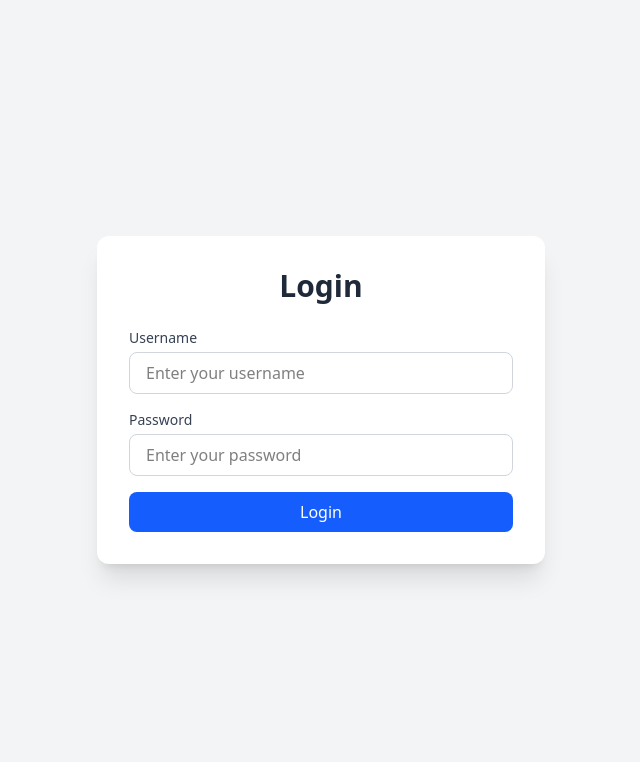
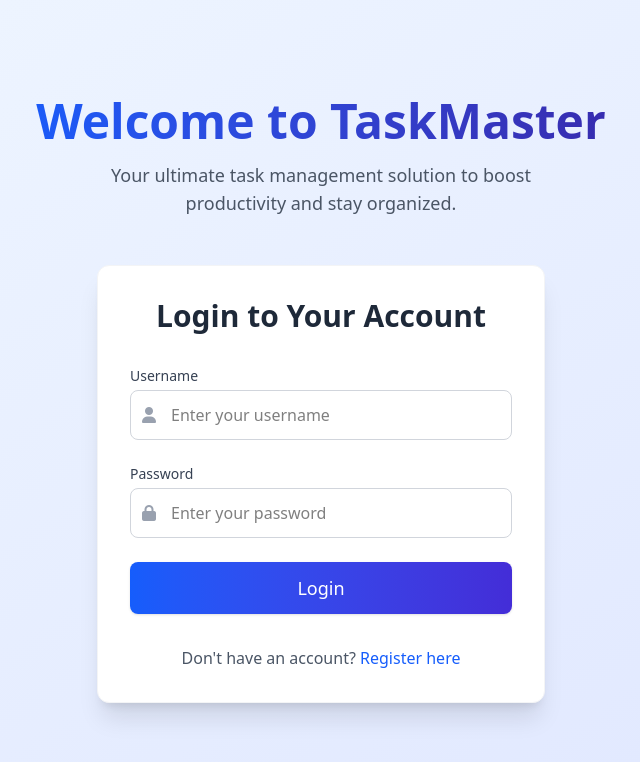
Before and after one commit to Gideon-Buba/task-project, a React (Vite) app in the folder frontend/: page /login in a window 1280 px wide. Shown: the top 762 px of the page, without its empty margins (319-959 px from the left). Built offline with nearby package versions, Linux system fonts and the light colour scheme.

Commit message:
login and register wip

```diff
--- a/frontend/src/pages/LoginPage.tsx
+++ b/frontend/src/pages/LoginPage.tsx
@@ -1,6 +1,6 @@
 import React, { useState } from "react";
 import { motion } from "framer-motion";
-import { useNavigate } from "react-router-dom";
+import { useNavigate, Link } from "react-router-dom";
 import { login } from "../api/authApi";
 
 const Login: React.FC = () => {
@@ -18,7 +18,7 @@ const Login: React.FC = () => {
     try {
       const { token } = await login({ username, password });
       localStorage.setItem("token", token); // Store JWT token
-      navigate("/dashboard"); // Redirect to dashboard
+      navigate("/dashboard");
     } catch {
       setError("Invalid username or password");
     } finally {
@@ -27,65 +27,120 @@ const Login: React.FC = () => {
   };
 
   return (
-    <div className="min-h-screen flex items-center justify-center bg-gray-100">
+    <div className="min-h-screen flex items-center justify-center bg-gradient-to-br from-blue-50 to-indigo-100">
+      <div className="w-full max-w-2xl mx-auto px-4">
+        <motion.div
+          initial={{ opacity: 0, y: -20 }}
+          animate={{ opacity: 1, y: 0 }}
+          transition={{ duration: 0.5 }}
+          className="text-center mb-12"
+        >
+          <h1 className="text-5xl font-extrabold text-transparent bg-clip-text bg-gradient-to-r from-blue-600 to-indigo-800 mb-4">
+            Welcome to TaskMaster
+          </h1>
+          <p className="text-lg text-gray-600 max-w-md mx-auto">
+            Your ultimate task management solution to boost productivity and
+            stay organized.
+          </p>
+        </motion.div>
+
         <motion.div
           initial={{ opacity: 0, scale: 0.9 }}
           animate={{ opacity: 1, scale: 1 }}
-        transition={{ duration: 0.5 }}
-        className="bg-white rounded-xl p-8 w-full max-w-md shadow-xl"
+          transition={{ duration: 0.5, delay: 0.2 }}
+          className="bg-white rounded-xl p-8 w-full max-w-md mx-auto shadow-xl border border-gray-100"
         >
-        <h2 className="text-3xl font-bold text-gray-800 mb-6 text-center">
-          Login
+          <h2 className="text-3xl font-bold text-gray-800 mb-8 text-center">
+            Login to Your Account
           </h2>
+
           {error && (
             <motion.div
-            initial={{ opacity: 0 }}
-            animate={{ opacity: 1 }}
-            className="mb-4 p-3 bg-red-100 text-red-600 rounded-lg text-center"
+              initial={{ opacity: 0, y: -10 }}
+              animate={{ opacity: 1, y: 0 }}
+              className="mb-6 p-4 bg-red-50 text-red-600 rounded-lg text-center border border-red-100"
             >
-            {error}
+              <div className="flex items-center justify-center">
+                <i className="fas fa-exclamation-circle mr-2"></i>
+                <span>{error}</span>
+              </div>
             </motion.div>
           )}
-        <form onSubmit={handleLogin} className="space-y-4">
-          <div>
-            <label className="block text-sm font-medium text-gray-700 mb-1">
+
+          <form onSubmit={handleLogin} className="space-y-6">
+            <div className="space-y-1">
+              <label className="block text-sm font-medium text-gray-700">
                 Username
               </label>
+              <div className="relative">
+                <div className="absolute inset-y-0 left-0 pl-3 flex items-center pointer-events-none">
+                  <i className="fas fa-user text-gray-400"></i>
+                </div>
                 <input
                   type="text"
                   value={username}
                   onChange={(e) => setUsername(e.target.value)}
-              className="w-full px-4 py-2 border border-gray-300 rounded-lg focus:outline-none focus:ring-2 focus:ring-blue-500"
+                  className="w-full pl-10 px-4 py-3 border border-gray-300 rounded-lg focus:outline-none focus:ring-2 focus:ring-blue-500 focus:border-blue-500 transition"
                   placeholder="Enter your username"
                   required
                 />
               </div>
-          <div>
-            <label className="block text-sm font-medium text-gray-700 mb-1">
+            </div>
+
+            <div className="space-y-1">
+              <label className="block text-sm font-medium text-gray-700">
                 Password
               </label>
+              <div className="relative">
+                <div className="absolute inset-y-0 left-0 pl-3 flex items-center pointer-events-none">
+                  <i className="fas fa-lock text-gray-400"></i>
+                </div>
                 <input
                   type="password"
                   value={password}
                   onChange={(e) => setPassword(e.target.value)}
-              className="w-full px-4 py-2 border border-gray-300 rounded-lg focus:outline-none focus:ring-2 focus:ring-blue-500"
+                  className="w-full pl-10 px-4 py-3 border border-gray-300 rounded-lg focus:outline-none focus:ring-2 focus:ring-blue-500 focus:border-blue-500 transition"
                   placeholder="Enter your password"
                   required
                 />
               </div>
+            </div>
+
             <motion.button
               type="submit"
-            whileHover={{ scale: 1.05 }}
-            whileTap={{ scale: 0.95 }}
+              whileHover={{ scale: 1.02 }}
+              whileTap={{ scale: 0.98 }}
               disabled={isLoading}
-            className={`w-full px-4 py-2 bg-blue-600 text-white rounded-lg hover:bg-blue-700 transition ${
-              isLoading ? "opacity-50 cursor-not-allowed" : ""
+              className={`w-full px-4 py-3 bg-gradient-to-r from-blue-600 to-indigo-700 text-white rounded-lg font-medium text-lg shadow-sm hover:shadow-md transition-all ${
+                isLoading
+                  ? "opacity-70 cursor-not-allowed"
+                  : "hover:from-blue-700 hover:to-indigo-800"
               }`}
             >
-            {isLoading ? "Logging in..." : "Login"}
+              {isLoading ? (
+                <div className="flex items-center justify-center">
+                  <div className="animate-spin rounded-full h-5 w-5 border-b-2 border-white mr-2"></div>
+                  <span>Logging in...</span>
+                </div>
+              ) : (
+                "Login"
+              )}
             </motion.button>
           </form>
+
+          <div className="mt-8 text-center">
+            <p className="text-gray-600">
+              Don't have an account?{" "}
+              <Link
+                to="/register"
+                className="text-blue-600 hover:text-blue-800 font-medium transition"
+              >
+                Register here
+              </Link>
+            </p>
+          </div>
         </motion.div>
+      </div>
     </div>
   );
 };
--- a/frontend/src/pages/RegisterPage.tsx
+++ b/frontend/src/pages/RegisterPage.tsx
@@ -1,6 +1,7 @@
 import React, { useState } from "react";
+import { motion } from "framer-motion";
+import { useNavigate, Link } from "react-router-dom";
 import { register } from "../api/authApi";
-import { useNavigate } from "react-router-dom";
 
 const Register: React.FC = () => {
   const [username, setUsername] = useState("");
@@ -18,48 +19,126 @@ const Register: React.FC = () => {
       await register({ username, password });
       navigate("/login");
     } catch {
-      setError("Registration failed");
+      setError("Registration failed. Please try a different username.");
     } finally {
       setIsLoading(false);
     }
   };
 
   return (
-    <div className="min-h-screen flex items-center justify-center bg-gray-100">
-      <div className="bg-white p-8 rounded-xl shadow-xl w-full max-w-md">
-        <h2 className="text-3xl font-bold mb-6 text-center">Register</h2>
+    <div className="min-h-screen flex items-center justify-center bg-gradient-to-br from-blue-50 to-indigo-100">
+      <div className="w-full max-w-2xl mx-auto px-4">
+        <motion.div
+          initial={{ opacity: 0, y: -20 }}
+          animate={{ opacity: 1, y: 0 }}
+          transition={{ duration: 0.5 }}
+          className="text-center mb-12"
+        >
+          <h1 className="text-5xl font-extrabold text-transparent bg-clip-text bg-gradient-to-r from-blue-600 to-indigo-800 mb-4">
+            Welcome to TaskMaster
+          </h1>
+          <p className="text-lg text-gray-600 max-w-md mx-auto">
+            Create your account to start organizing your tasks and boosting your
+            productivity.
+          </p>
+        </motion.div>
+
+        <motion.div
+          initial={{ opacity: 0, scale: 0.9 }}
+          animate={{ opacity: 1, scale: 1 }}
+          transition={{ duration: 0.5, delay: 0.2 }}
+          className="bg-white rounded-xl p-8 w-full max-w-md mx-auto shadow-xl border border-gray-100"
+        >
+          <h2 className="text-3xl font-bold text-gray-800 mb-8 text-center">
+            Create Your Account
+          </h2>
+
           {error && (
-          <div className="mb-4 p-3 bg-red-100 text-red-600 rounded-lg text-center">
-            {error}
+            <motion.div
+              initial={{ opacity: 0, y: -10 }}
+              animate={{ opacity: 1, y: 0 }}
+              className="mb-6 p-4 bg-red-50 text-red-600 rounded-lg text-center border border-red-100"
+            >
+              <div className="flex items-center justify-center">
+                <i className="fas fa-exclamation-circle mr-2"></i>
+                <span>{error}</span>
               </div>
+            </motion.div>
           )}
-        <form onSubmit={handleRegister} className="space-y-4">
+
+          <form onSubmit={handleRegister} className="space-y-6">
+            <div className="space-y-1">
+              <label className="block text-sm font-medium text-gray-700">
+                Username
+              </label>
+              <div className="relative">
+                <div className="absolute inset-y-0 left-0 pl-3 flex items-center pointer-events-none">
+                  <i className="fas fa-user text-gray-400"></i>
+                </div>
                 <input
                   type="text"
-            placeholder="Username"
-            className="w-full px-4 py-2 border border-gray-300 rounded-lg"
                   value={username}
                   onChange={(e) => setUsername(e.target.value)}
+                  className="w-full pl-10 px-4 py-3 border border-gray-300 rounded-lg focus:outline-none focus:ring-2 focus:ring-blue-500 focus:border-blue-500 transition"
+                  placeholder="Choose a username"
                   required
                 />
+              </div>
+            </div>
+
+            <div className="space-y-1">
+              <label className="block text-sm font-medium text-gray-700">
+                Password
+              </label>
+              <div className="relative">
+                <div className="absolute inset-y-0 left-0 pl-3 flex items-center pointer-events-none">
+                  <i className="fas fa-lock text-gray-400"></i>
+                </div>
                 <input
                   type="password"
-            placeholder="Password"
-            className="w-full px-4 py-2 border border-gray-300 rounded-lg"
                   value={password}
                   onChange={(e) => setPassword(e.target.value)}
+                  className="w-full pl-10 px-4 py-3 border border-gray-300 rounded-lg focus:outline-none focus:ring-2 focus:ring-blue-500 focus:border-blue-500 transition"
+                  placeholder="Create a password"
                   required
                 />
-          <button
+              </div>
+            </div>
+
+            <motion.button
               type="submit"
+              whileHover={{ scale: 1.02 }}
+              whileTap={{ scale: 0.98 }}
               disabled={isLoading}
-            className={`w-full bg-blue-600 text-white py-2 rounded-lg hover:bg-blue-700 transition ${
-              isLoading ? "opacity-50 cursor-not-allowed" : ""
+              className={`w-full px-4 py-3 bg-gradient-to-r from-blue-600 to-indigo-700 text-white rounded-lg font-medium text-lg shadow-sm hover:shadow-md transition-all ${
+                isLoading
+                  ? "opacity-70 cursor-not-allowed"
+                  : "hover:from-blue-700 hover:to-indigo-800"
               }`}
             >
-            {isLoading ? "Registering..." : "Register"}
-          </button>
+              {isLoading ? (
+                <div className="flex items-center justify-center">
+                  <div className="animate-spin rounded-full h-5 w-5 border-b-2 border-white mr-2"></div>
+                  <span>Creating account...</span>
+                </div>
+              ) : (
+                "Register"
+              )}
+            </motion.button>
           </form>
+
+          <div className="mt-8 text-center">
+            <p className="text-gray-600">
+              Already have an account?{" "}
+              <Link
+                to="/login"
+                className="text-blue-600 hover:text-blue-800 font-medium transition"
+              >
+                Login here
+              </Link>
+            </p>
+          </div>
+        </motion.div>
       </div>
     </div>
   );
```
Lines whose indentation alone changed are shown as unchanged.
